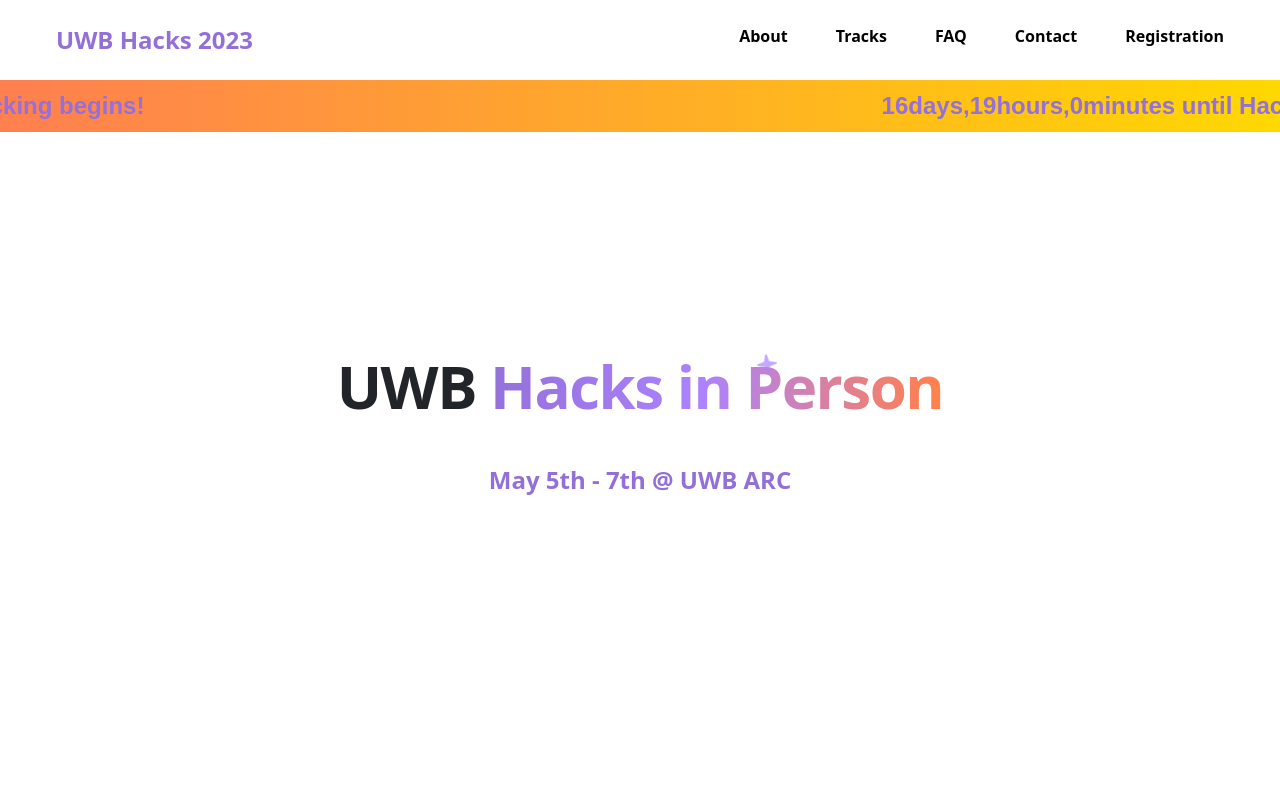
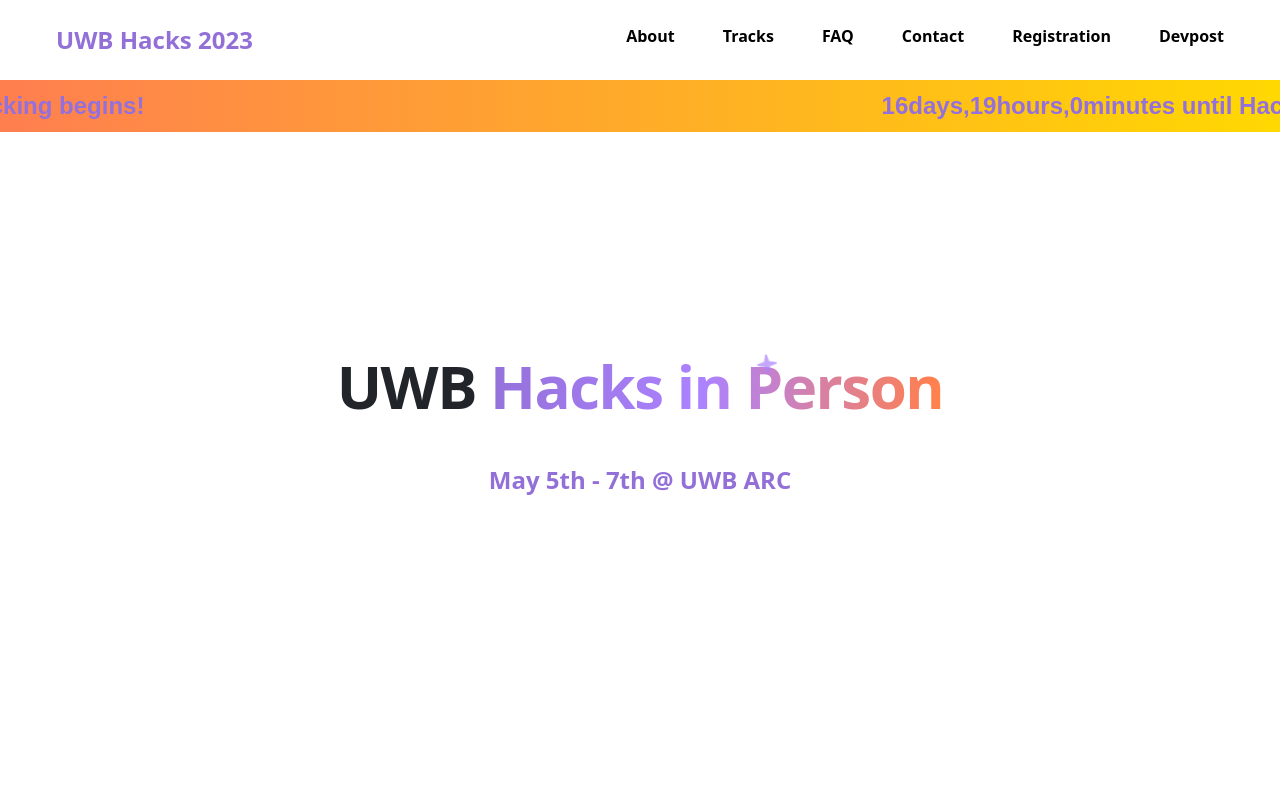
Before and after one commit to UWB-ACM/uwb-hacks24, a React (Create React App) app: page / in a window 1280 px wide. Shown: the top 800 px of the page. Built offline with nearby package versions, Linux system fonts and the light colour scheme; what tw-elements would draw is missing.

Commit message:
added devpost

```diff
--- a/src/Home/Header.js
+++ b/src/Home/Header.js
@@ -114,6 +114,10 @@ export default function Header() {
                     <NavLink to="/uwb-hacks23/Registration" className="text-1xl px-4 font-semibold leading-6 cursor-pointer items-center bg-opacity-10 hover:bg-light-purple h-full transition duration-500">
                             <div className="text-black h-full mt-4">Registration</div>
                     </NavLink>
+                    <NavLink to="https://uwb-acm-hacks-in-person.devpost.com" className="text-1xl px-4 font-semibold leading-6 cursor-pointer items-center bg-opacity-10 hover:bg-light-purple h-full transition duration-500" target="_blank">
+                            <div className="text-black h-full mt-4">Devpost</div>
+                    </NavLink>
+
                 </Popover.Group>
             </nav>
 
@@ -185,6 +189,14 @@ export default function Header() {
                                 >
                                     Registration
                                 </NavLink>
+                                <NavLink
+                                    to="https://uwb-acm-hacks-in-person.devpost.com"
+                                    className="-mx-3 block rounded-lg px-3 py-2 text-base font-semibold leading-7 hover:text-yellow"
+                                    onClick={handleCloseMenu}
+                                    target="_blank"
+                                >
+                                    Devpost
+                                </NavLink>
                             </div>
                         </div>
                     </div>
```
